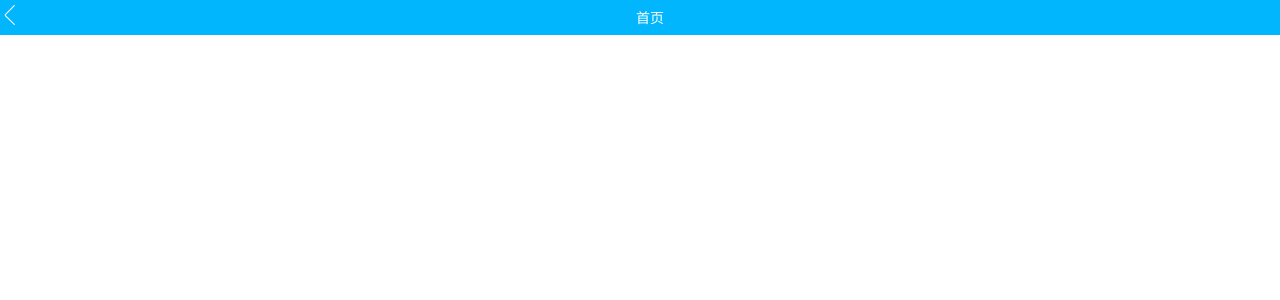
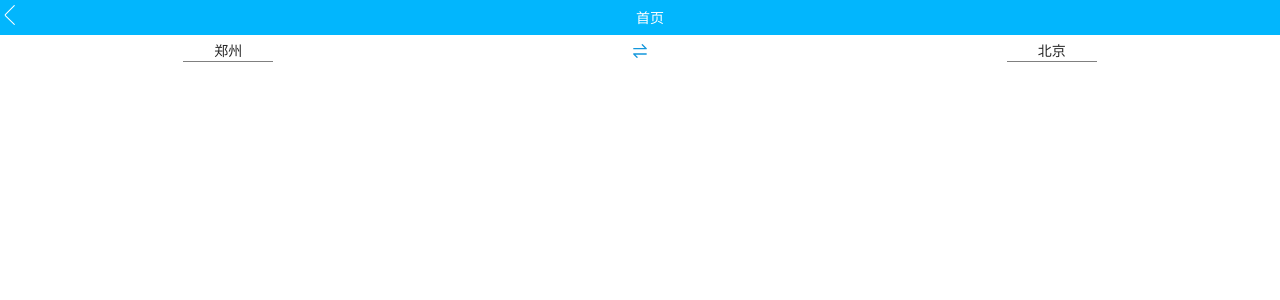
Before and after one commit to 1679452381/train-ticket, a React (Create React App) app: page / in a window 1280 px wide. Shown: the top 300 px of the page. Built offline with nearby package versions, Linux system fonts and the light colour scheme.

Commit message:
'feat:始发终点站'

```diff
--- a/src/index.less
+++ b/src/index.less
@@ -14,6 +14,7 @@ html body #root .App {
     padding: 0;
     box-sizing: border-box;
     min-height: 100vh;
+    background-color: #d1d2d4;
   }
 
 .flex_container{
--- /dev/null
+++ b/src/pages/home/Journey.jsx
@@ -0,0 +1,37 @@
+import styled from "@emotion/styled";
+import React from "react";
+
+import { ReactComponent as Switch } from "../../assets/svg/switch.svg";
+
+export default function Journey(props) {
+  const { from, to, exchangeFromTo, showCitySelector } = props;
+  // console.log("J", showCitySelector);
+  return (
+    <Container>
+      <JourneyStation onClick={() => showCitySelector(true)}>
+        <JourneyInput value={from} readOnly />
+      </JourneyStation>
+      <Switch width={"2rem"} height={"2rem"} onClick={exchangeFromTo} />
+      <JourneyStation onClick={() => showCitySelector(false)}>
+        <JourneyInput value={to} readOnly />
+      </JourneyStation>
+    </Container>
+  );
+}
+
+const Container = styled.div`
+  margin: 0.5rem 0.5rem;
+  display: flex;
+  align-items: center;
+  justify-content: space-around;
+`;
+const JourneyStation = styled.div``;
+const JourneyInput = styled.input`
+  width: 9rem;
+  height: 2rem;
+  padding: 0.5rem 1rem;
+  border: none;
+  border-bottom: 1px solid gray;
+  outline: 0;
+  text-align: center;
+`;
--- a/src/pages/home/index.jsx
+++ b/src/pages/home/index.jsx
@@ -1,15 +1,39 @@
 import React, { useCallback } from "react";
+import { connect } from "react-redux";
+import { exchangeFromTo, showCitySelector } from "../../redux/actions";
 
 import Header from "../../components/Header";
+import Journey from "./Journey";
 
-export default function Home() {
+function Home(props) {
   const onBack = useCallback(() => {
     window.history.back();
-    console.log(111);
   }, []);
+
+  const { from, to, exchangeFromTo, showCitySelector } = props;
+
+  const doExchangeFromTo = useCallback(() => {
+    exchangeFromTo();
+  }, []);
+  const doShowCitySelector = useCallback((m) => {
+    showCitySelector(m);
+  }, []);
+
   return (
     <div>
       <Header title={"首页"} onBack={onBack} />
+      <form>
+        <Journey
+          from={from}
+          to={to}
+          exchangeFromTo={doExchangeFromTo}
+          showCitySelector={doShowCitySelector}
+        />
+      </form>
     </div>
   );
 }
+
+export default connect((state) => state, { exchangeFromTo, showCitySelector })(
+  Home
+);
--- a/src/redux/reducers.js
+++ b/src/redux/reducers.js
@@ -12,12 +12,13 @@ import {
 } from './contant'
 
 
-export default {
+const reducers = {
     from(prestate = '郑州', action) {
         const { type, payload } = action
         switch (type) {
             case ACTION_SET_FROM:
                 return payload
+            default:
         }
         return prestate
     },
@@ -27,6 +28,7 @@ export default {
         switch (type) {
             case ACTION_SET_TO:
                 return payload
+            default:
         }
         return prestate
     },
@@ -36,6 +38,7 @@ export default {
         switch (type) {
             case ACTION_SET_IS_CITY_SELECTOR_VISIBLE:
                 return payload
+            default:
         }
         return prestate
     },
@@ -45,6 +48,7 @@ export default {
         switch (type) {
             case ACTION_SET_CURRENT_SELECTOR_LEFT_CITY:
                 return payload
+            default:
         }
         return prestate
     },
@@ -54,6 +58,7 @@ export default {
         switch (type) {
             case ACTION_SET_CITY_DATA:
                 return payload
+            default:
         }
         return prestate
     },
@@ -63,6 +68,7 @@ export default {
         switch (type) {
             case ACTION_SET_IS_LOADING_CITY_DATA:
                 return payload
+            default:
         }
         return prestate
     },
@@ -72,15 +78,17 @@ export default {
         switch (type) {
             case ACTION_SET_IS_DATA_SELECTORVISIBLE:
                 return payload
+            default:
         }
         return prestate
     },
 
-    highSpeed(prestate = null, action) {
+    highSpeed(prestate = false, action) {
         const { type, payload } = action
         switch (type) {
             case ACTION_SET_HIGH_SPEED:
                 return payload
+            default:
         }
         return prestate
     },
@@ -89,8 +97,11 @@ export default {
         switch (type) {
             case ACTION_SET_DEPART_DATE:
                 return payload
+            default:
         }
         return prestate
     },
 
 }
+
+export default reducers
```
Also changed, not shown: src/assets/svg/switch.svg (added), src/pages/home/departDate.jsx (added), src/pages/home/highSpeed.jsx (added), src/pages/home/submit.jsx (added).
